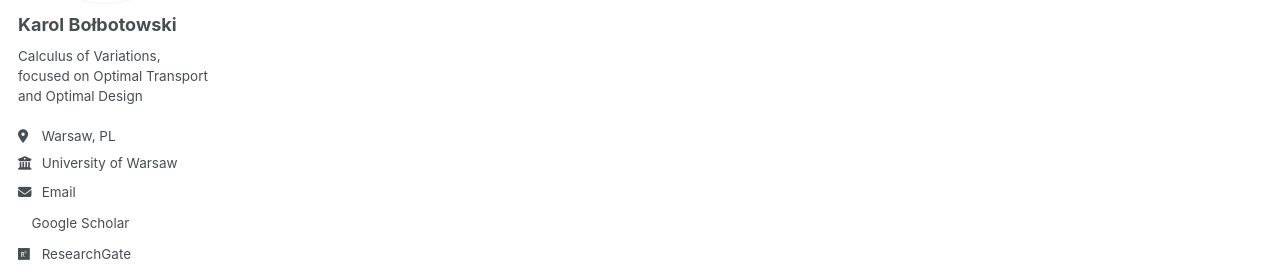
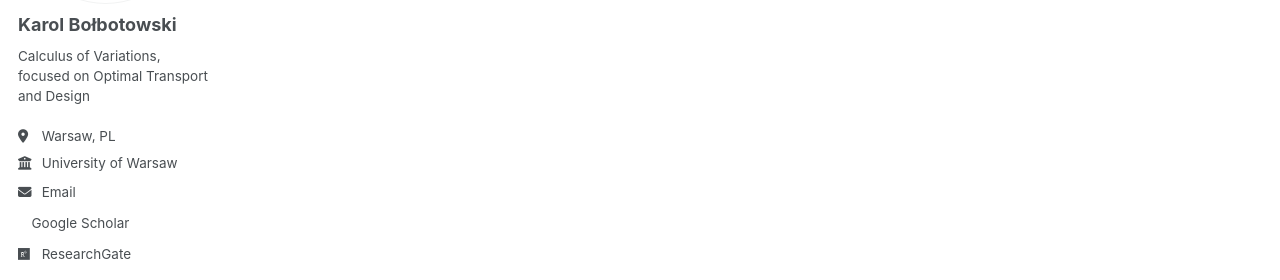
Before and after one commit to kbolbotowski/kbolbotowski.github.io, a Jekyll site: the page built from _pages/about.md, in a window 1280 px wide. Shown: the part 272-552 px from the top of the page. Built offline with Jekyll 4.4.1, drawn with Linux system fonts in a browser that asks for light colours; a style sheet for code colours, icons or effects is not loaded.

Commit message:
Update _config.yml

```diff
--- a/_config.yml
+++ b/_config.yml
@@ -25,7 +25,7 @@ author:
   avatar           : "KarolBolbotowski_square.jpg"
   name             : "Karol Bołbotowski"
   pronouns         : # example: "she/her"
-  bio              : "Calculus of Variations, focused on Optimal Transport and Optimal Design"
+  bio              : "Calculus of Variations, focused on Optimal Transport and Design"
   location         : "Warsaw, PL"
   employer         : "University of Warsaw"
   uri              : # URL
```
